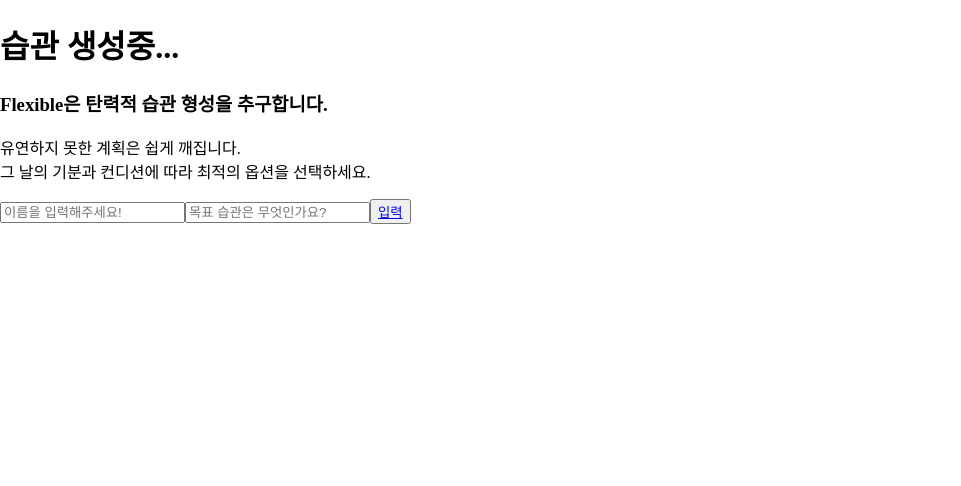
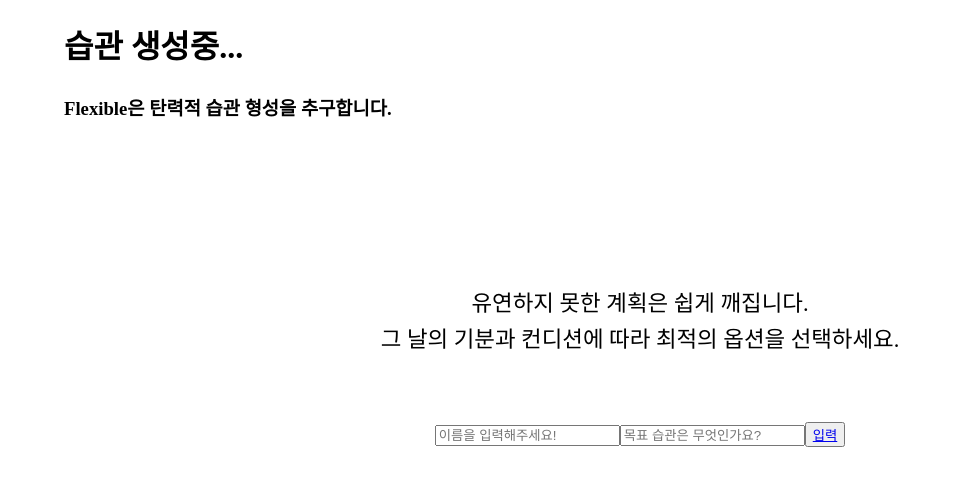
Before and after one commit to CodeSoom/project-react-2-onys-programmer, a React app: page /habit-create in a window 1280 px wide. Shown: the top 486 px of the page, without its empty margins (0-961 px from the left). Built offline with nearby package versions, Linux system fonts and the light colour scheme.

Commit message:
Apply css in HabitForm
Make componets to be right location plus set margin

```diff
--- a/src/GuideMessage.jsx
+++ b/src/GuideMessage.jsx
@@ -1,11 +1,39 @@
 import React from 'react';
+
+import styled from '@emotion/styled';
+
+const Header = styled.header({
+  margin: '0 auto',
+  width: '90%',
+  textAlign: 'left',
+});
+
+const Intro = styled.div({
+  margin: '2% auto',
+  width: '90%',
+  textAlign: 'left',
+});
+
+const Container = styled.div({
+  margin: '13% 13% 5% 5%',
+  width: '90%',
+  fontSize: '1.4em',
+  lineHeight: '1.6em',
+  textAlign: 'center',
+});
 
 export default function GuideMessage() {
   return (
     <div>
-      <h1>습관 생성중...</h1>
-      <h3>Flexible은 탄력적 습관 형성을 추구합니다.</h3>
-      <p>유연하지 못한 계획은 쉽게 깨집니다.<br></br>그 날의 기분과 컨디션에 따라 최적의 옵션을 선택하세요.</p>
+      <Header>
+        <h1>습관 생성중...</h1>
+      </Header>
+      <Intro>
+        <h3>Flexible은 탄력적 습관 형성을 추구합니다.</h3>
+      </Intro>
+      <Container>
+        <p>유연하지 못한 계획은 쉽게 깨집니다.<br></br>그 날의 기분과 컨디션에 따라 최적의 옵션을 선택하세요.</p>
+      </Container>
     </div>
   );
 }
--- a/src/HabitForm.jsx
+++ b/src/HabitForm.jsx
@@ -1,8 +1,17 @@
 import React from 'react';
+
+import styled from '@emotion/styled';
 
 import GuideMessage from './GuideMessage';
 
 import { Link } from 'react-router-dom';
+
+const Inputs = styled.body({
+  margin: '2% 0 auto',
+  height: '500',
+  width: '300',
+  textAlign: 'center',
+})
 
 export default function HabitForm({ habit, onChange, onClick }) {
 
@@ -14,6 +23,7 @@ export default function HabitForm({ habit, onChange, onClick }) {
   return (
     <div>
       <GuideMessage />
+      <Inputs>
         <input
           type="text"
           name="userName"
@@ -31,11 +41,10 @@ export default function HabitForm({ habit, onChange, onClick }) {
         <button
           type="button"
           onClick={onClick}
-      >
-        <Link to="horizontal-flexibility">
+        ><Link to="horizontal-flexibility">
             입력
-        </Link>
-    </button>
+          </Link></button>
+      </Inputs>
     </div>
   )
 }
```
Lines whose indentation alone changed are shown as unchanged.
